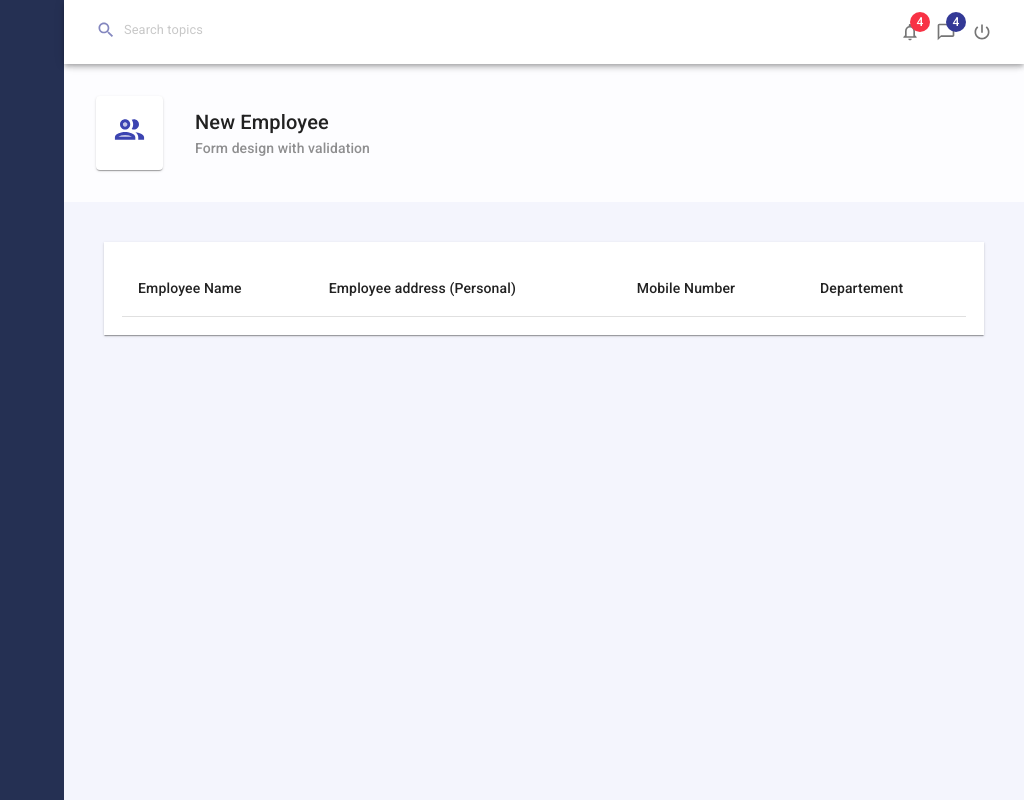
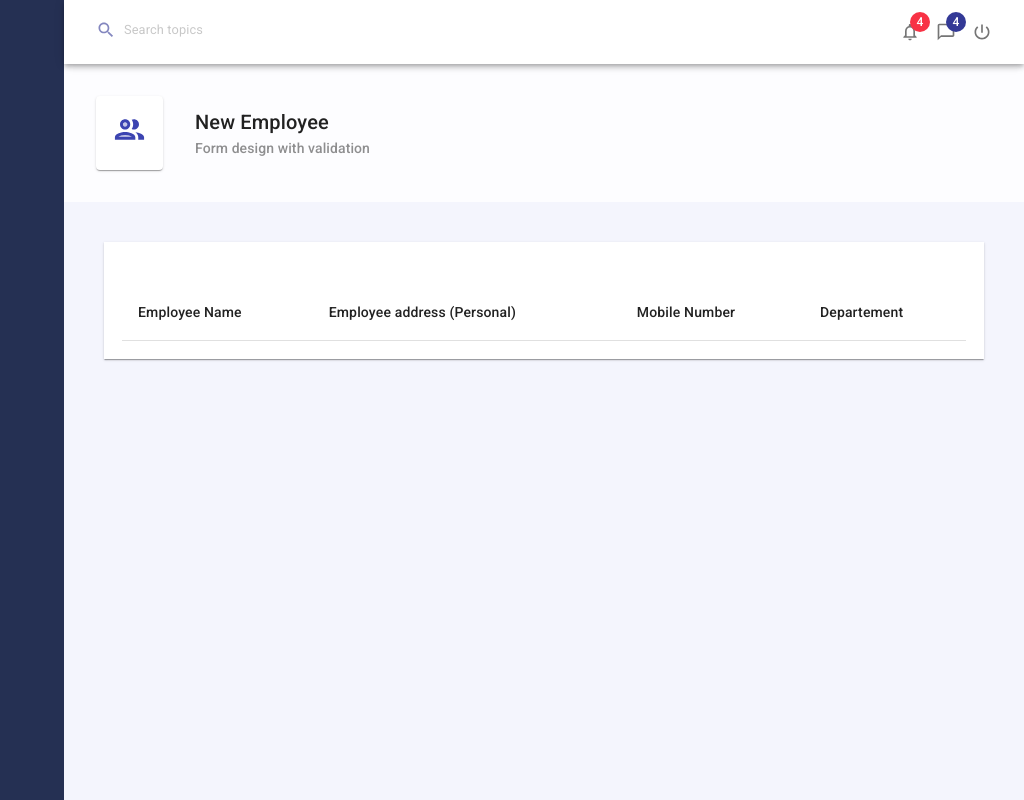
Before and after one commit to urbain32/complete-mui-system, a React (Create React App) app: page / in a window 1280 px wide. Shown: the whole page, without its empty margins (256-1280 px from the left). Built offline with nearby package versions, Linux system fonts and the light colour scheme.

Commit message:
adding margin

```diff
--- a/src/components/useTable.js
+++ b/src/components/useTable.js
@@ -1,11 +1,14 @@
+import { ThemeContext } from "@emotion/react";
 import { Table, TableCell, TableHead, TableRow } from "@mui/material";
 import React from "react";
 
-export default function useTable(records, headCells) {
-  const TblContainer = (props) => <Table>{props.children}</Table>;
+export default function useTable(records, headCells, theme) {
+  const TblContainer = (props) => (
+    <Table sx={{ marginTop: "24px" }}>{props.children}</Table>
+  );
   const TblHead = (props) => {
     return (
-      <TableHead>
+      <TableHead sx={{ fontWeight: "600" }}>
         <TableRow>
           {headCells.map((headCell) => (
             <TableCell key={headCell.id}>{headCell.label}</TableCell>
```
